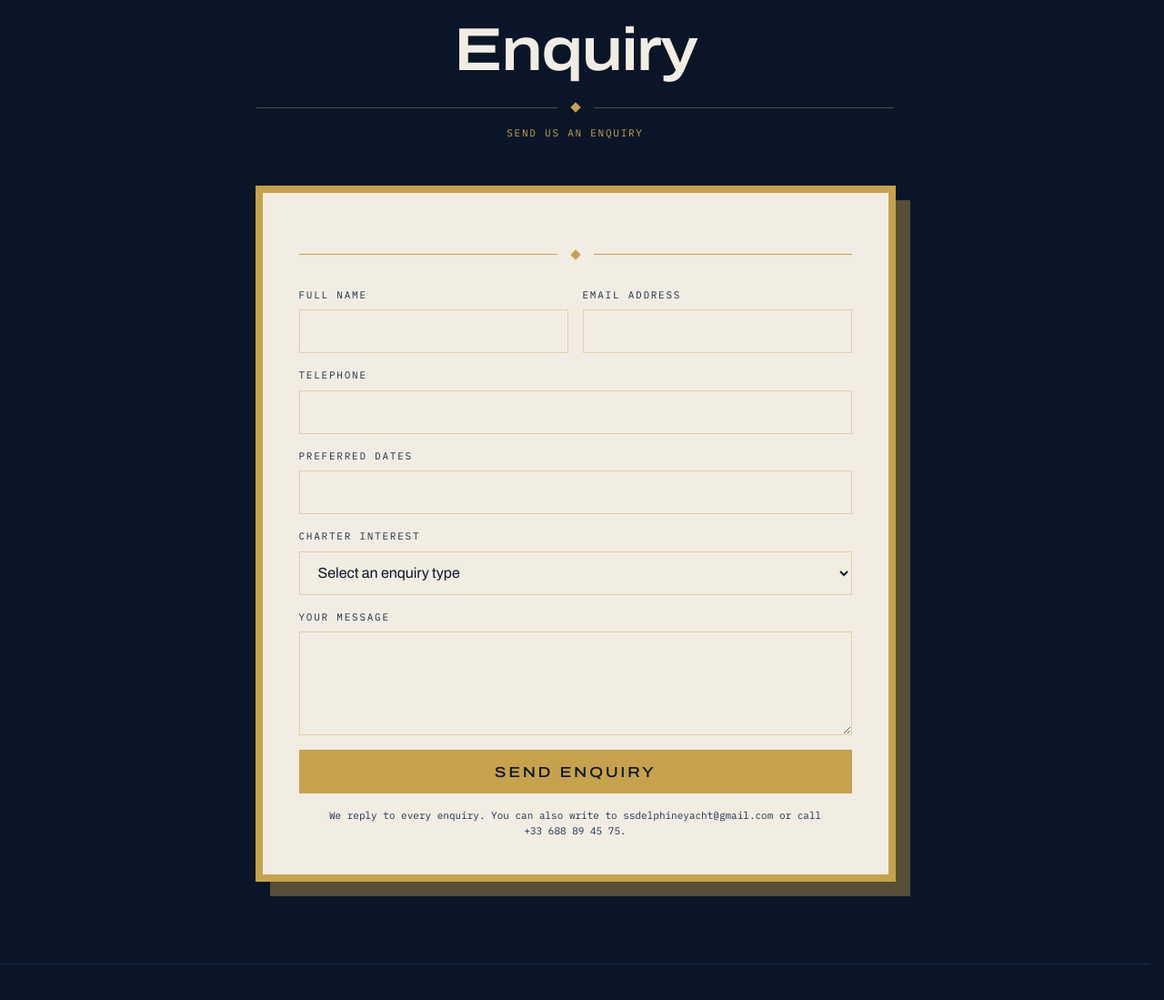
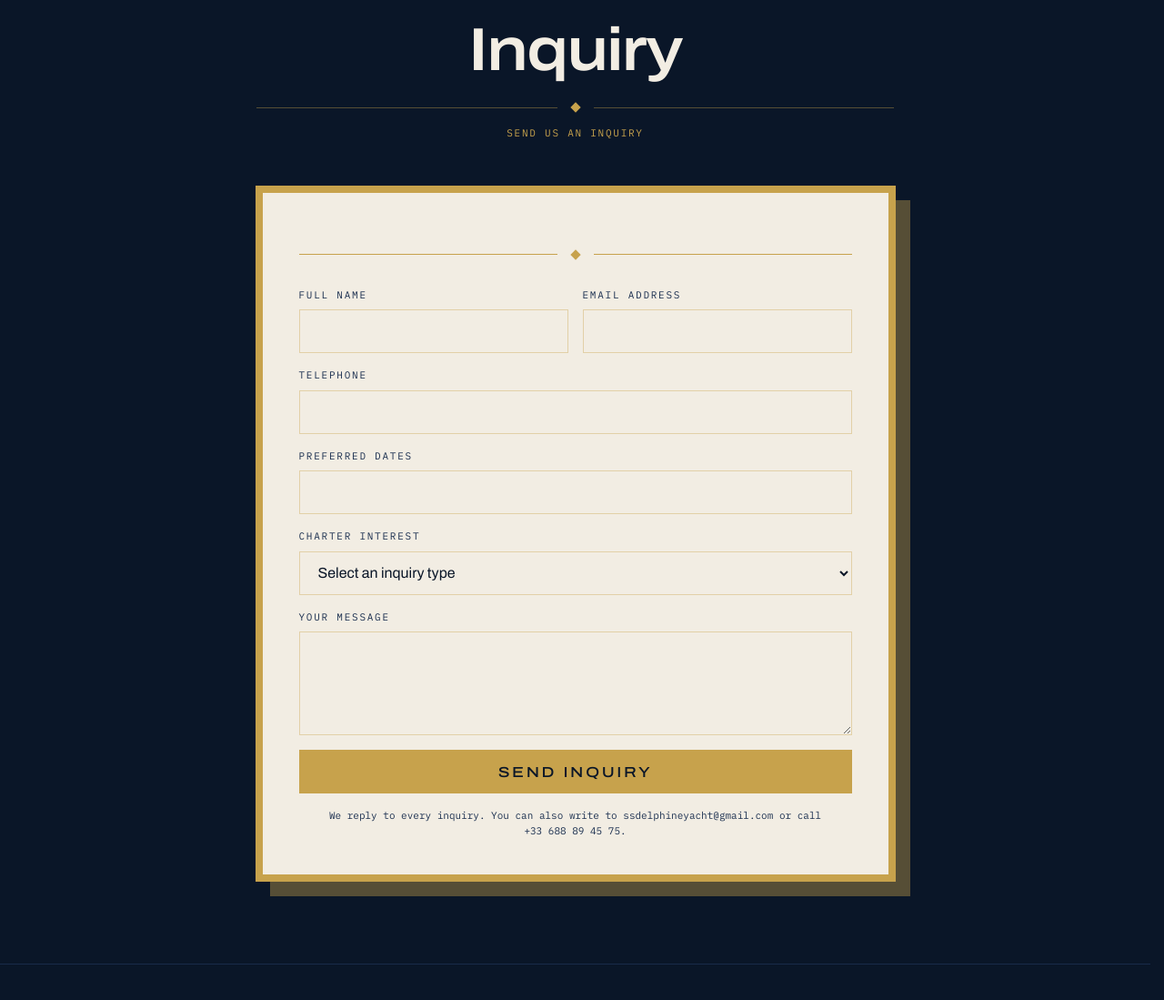
Before and after one commit to JakobBorek/SS_DELPHINE, a website: page index.html in a window 1280 px wide. Shown: the part 3100-4199 px from the top of the page at 91% size. Drawn offline with Linux system fonts and the light colour scheme.

Commit message:
Back to Inquiry in every reader-facing string
The heading and kicker were asked for by name, but changing only those two would
have left 'Send Inquiry' impossible and 'Send Enquiry' sitting under an 'Inquiry'
heading. Nine strings on the homepage and two on the explore page now read the
same way: heading, kicker, submit button, fieldset legend, the two select
options, the form note, the form's own label, and the 'Make an inquiry' link.

The #enquiry anchor, the /api/enquiry route, js/enquiry.js and the CSS hooks keep
their spelling. Those are addresses rather than copy, and the anchor in
particular has been shared since yesterday; renaming it would break those links
for nothing a reader would see.

```diff
--- a/index.html
+++ b/index.html
@@ -94,7 +94,7 @@
       <li><a href="/#the-yacht">The Yacht</a></li>
       <li><a href="/#private-charter">Private Charter</a></li>
       <li><a href="/discover.html">Explore SS Delphine</a></li>
-      <li><a href="/#enquiry">Enquiry</a></li>
+      <li><a href="/#enquiry">Inquiry</a></li>
     </ul>
   </nav>
 </noscript>
@@ -182,9 +182,9 @@
   <section class="inquiry" id="enquiry" aria-labelledby="enquiry-title">
     <div class="wrap inquiry__inner">
       <header class="inquiry__header">
-        <h2 class="section-title" id="enquiry-title">Enquiry</h2>
+        <h2 class="section-title" id="enquiry-title">Inquiry</h2>
         <div class="inquiry__ornament" aria-hidden="true"><span></span></div>
-        <p class="inquiry__kicker">Send us an enquiry</p>
+        <p class="inquiry__kicker">Send us an inquiry</p>
       </header>
 
       <div class="inquiry__frame">
@@ -192,9 +192,9 @@
           <div class="inquiry__ornament inquiry__ornament--dark inquiry__ornament--compact" aria-hidden="true"><span></span></div>
 
           <form class="inquiry-form" method="post" action="/api/enquiry" data-enquiry
-                aria-label="Enquiry" aria-describedby="enquiry-form-note">
+                aria-label="Inquiry" aria-describedby="enquiry-form-note">
             <fieldset>
-              <legend class="visually-hidden">Enquiry details</legend>
+              <legend class="visually-hidden">Inquiry details</legend>
               <div class="inquiry-form__row">
                 <label>Full name
                   <input type="text" name="name" autocomplete="name" required>
@@ -211,10 +211,10 @@
               </label>
               <label>Charter interest
                 <select name="interest" required>
-                  <option value="">Select an enquiry type</option>
+                  <option value="">Select an inquiry type</option>
                   <option value="private-charter">Private charter</option>
                   <option value="quayside-event">Quayside event</option>
-                  <option value="other">Other enquiry</option>
+                  <option value="other">Other inquiry</option>
                 </select>
               </label>
               <label>Your message
@@ -225,11 +225,11 @@
                   <input type="text" name="company" tabindex="-1" autocomplete="off">
                 </label>
               </p>
-              <button type="submit">Send Enquiry</button>
+              <button type="submit">Send Inquiry</button>
             </fieldset>
             <p class="inquiry-form__status" data-enquiry-status role="status" aria-live="polite"></p>
           </form>
-          <p class="inquiry__form-note" id="enquiry-form-note">We reply to every enquiry. You can also write to ssdelphineyacht@gmail.com or call +33&nbsp;688&nbsp;89&nbsp;45&nbsp;75.</p>
+          <p class="inquiry__form-note" id="enquiry-form-note">We reply to every inquiry. You can also write to ssdelphineyacht@gmail.com or call +33&nbsp;688&nbsp;89&nbsp;45&nbsp;75.</p>
         </div>
       </div>
     </div>
```
Also changed, not shown: discover.html (+2 -2 lines), tests/site-check.mjs (+1 -1 lines).
